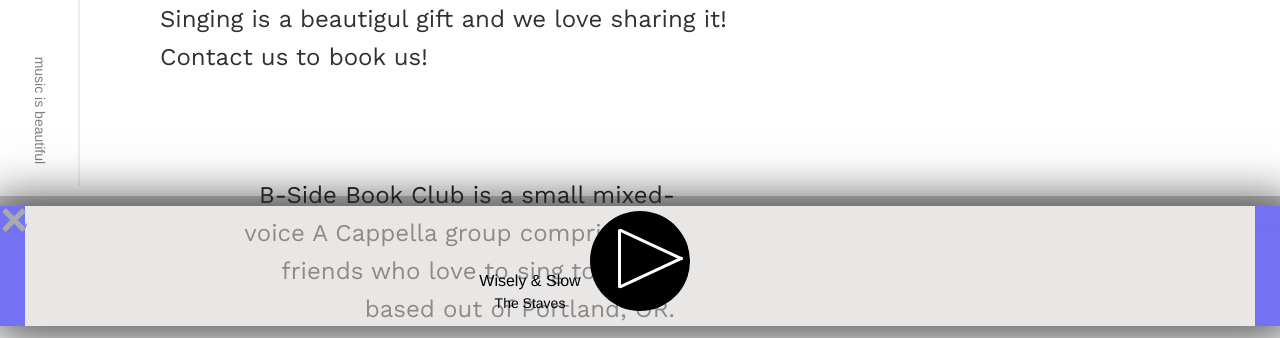
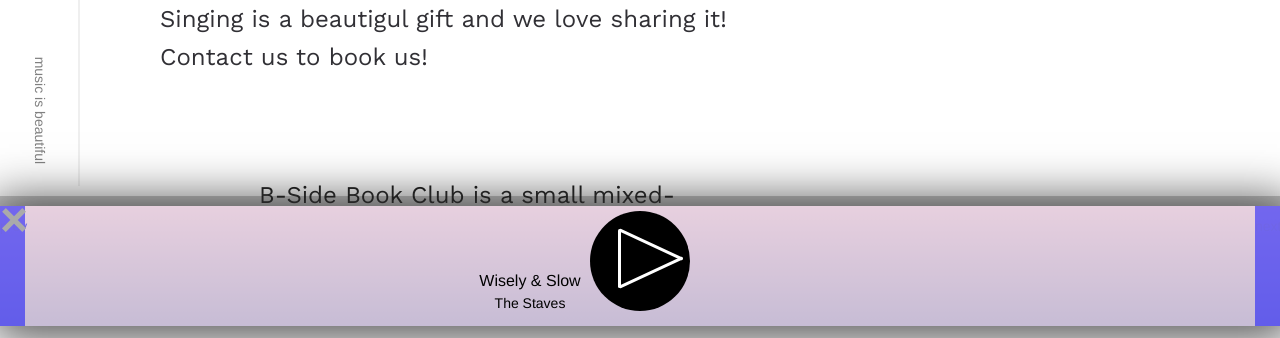
Before and after one commit to bsidebookclub/bsidebookclub, a plain HTML site: page about.html in a window 1280 px wide. Shown: the part 614-952 px from the top of the page. Drawn offline with nearby package versions, Linux system fonts and the light colour scheme; a script that the page names is missing.

Commit message:
Update musicplayer.css

```diff
--- a/css/musicplayer.css
+++ b/css/musicplayer.css
@@ -6,7 +6,7 @@
   left: 0;
   right: 0;
   width: 100vw;
-  background: inherit;
+  background-image: linear-gradient(to top, #a18cd1 0%, #fbc2eb 100%);
   transition: all cubic-bezier(.02,1,.32,1) 0.6s;
   transform: translatey(140px);
   z-index: 100;
```
